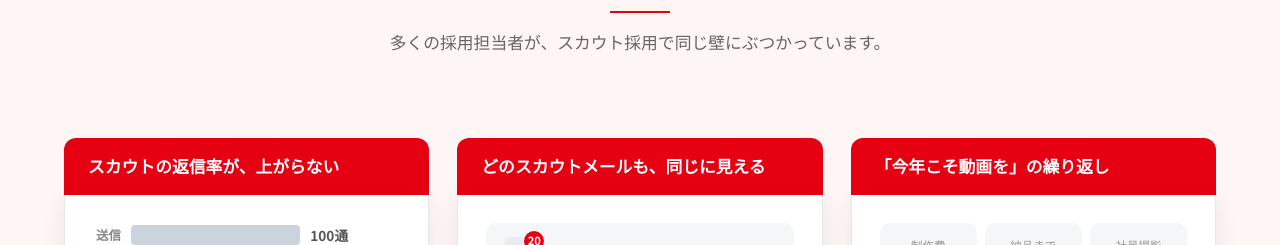
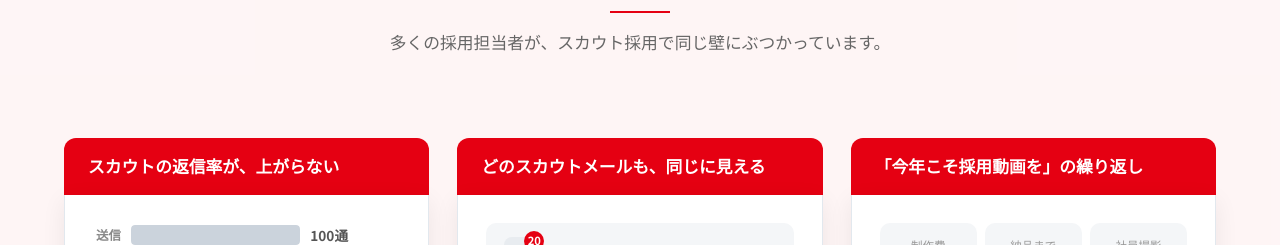
Before and after one commit to kotake12144-droid/JobReel, a website: page index.html in a window 1280 px wide. Shown: the part 2720-2965 px from the top of the page. Drawn offline with Linux system fonts and the light colour scheme; no server answers.

Commit message:
fix: PROBLEMS③タイトルを「今年こそ採用動画を」の繰り返し に変更
Co-Authored-By: Claude Sonnet 4.6 <noreply@anthropic.com>

```diff
--- a/index.html
+++ b/index.html
@@ -333,7 +333,7 @@
 
         <!-- 03 -->
         <div class="pain-card-wrap fade-in">
-          <h3 class="pain-title">「今年こそ動画を」の<span>繰り返し</span></h3>
+          <h3 class="pain-title">「今年こそ採用動画を」の<span>繰り返し</span></h3>
           <div class="pain-card">
             <div class="pain-cost-grid">
               <div class="pain-cost-item">
```
